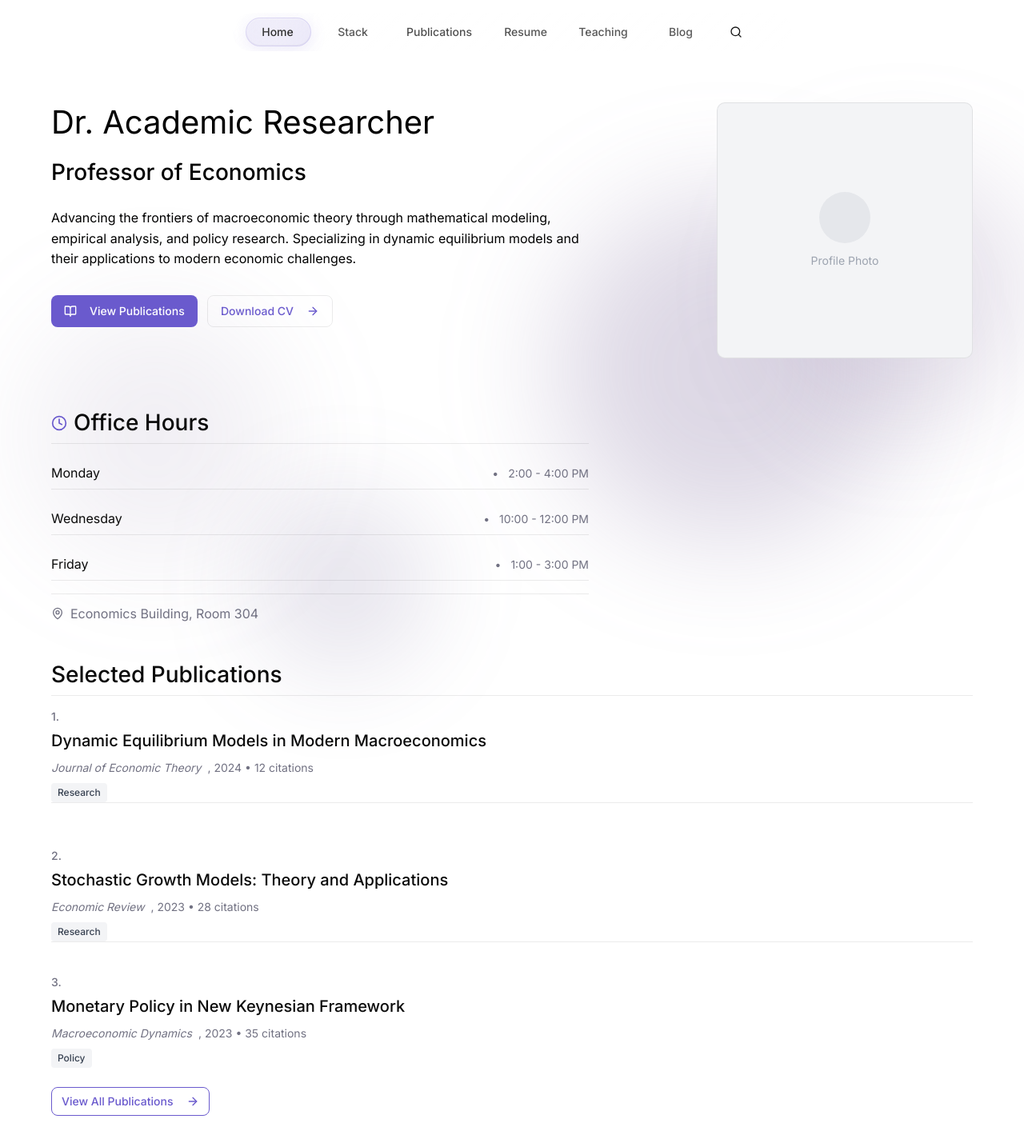
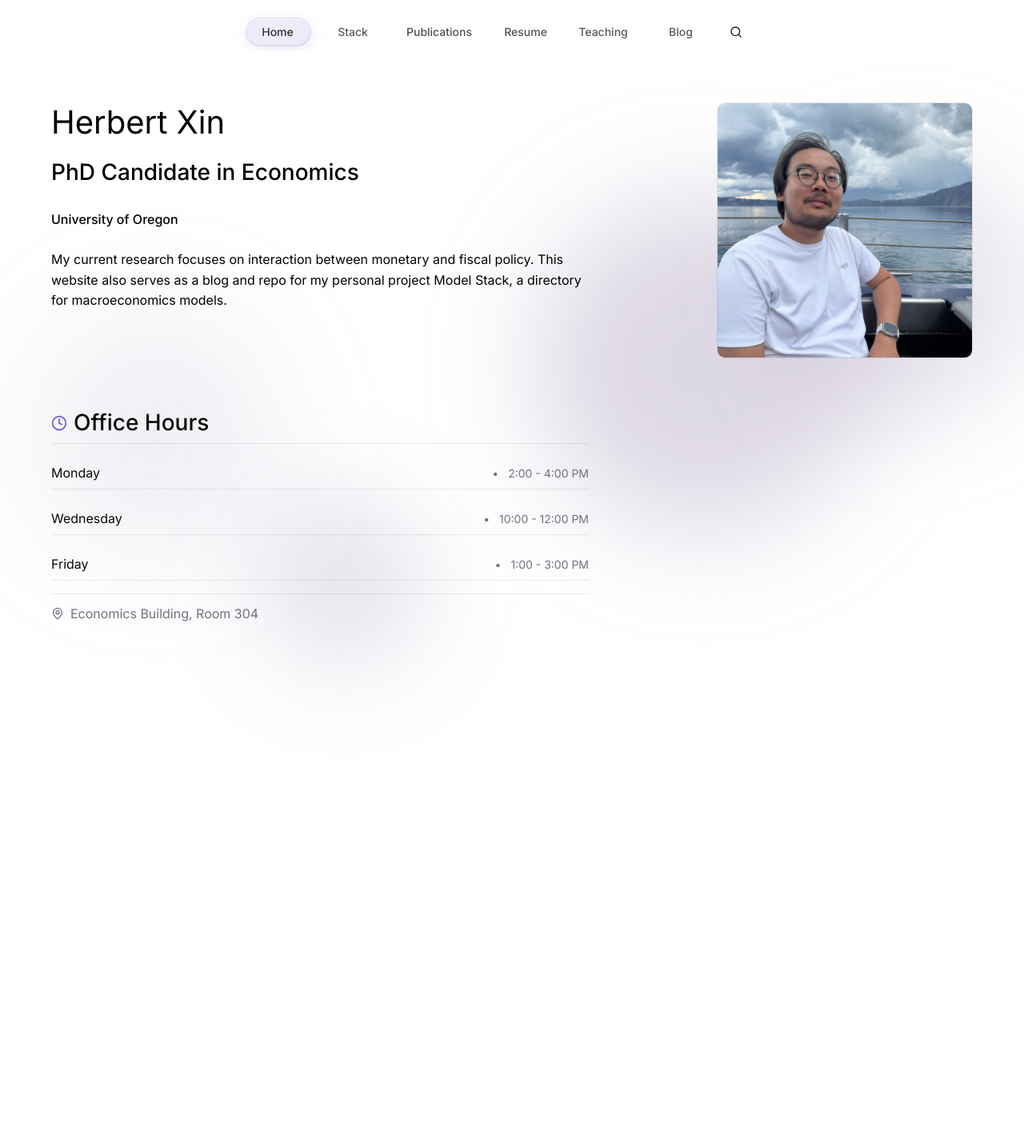
Before and after one commit to herbertwxin/personal_web, a React (Vite) app: page / in a window 1280 px wide. Shown: the top 1434 px of the page at 80% size. After the commit the page ends 928 px from the top, so only its background shows below. Built offline with nearby package versions, Linux system fonts and the light colour scheme.

Commit message:
Update Home Page

```diff
--- a/components/HomePage.tsx
+++ b/components/HomePage.tsx
@@ -1,5 +1,4 @@
 import { motion } from 'framer-motion'
-import { Button } from './ui/button'
 import {
   AcademicList,
   AcademicSectionHeader,
@@ -7,10 +6,8 @@ import {
 } from './ui/academic-list'
 
 import {
-  ArrowRight,
   MapPin,
   Clock,
-  BookOpen,
 } from 'lucide-react'
 
 export function HomePage() {
@@ -38,29 +35,7 @@ export function HomePage() {
     },
   }
 
-  const selectedPublications = [
-    {
-      title: 'Dynamic Equilibrium Models in Modern Macroeconomics',
-      journal: 'Journal of Economic Theory',
-      year: '2024',
-      citations: 12,
-      type: 'Research',
-    },
-    {
-      title: 'Stochastic Growth Models: Theory and Applications',
-      journal: 'Economic Review',
-      year: '2023',
-      citations: 28,
-      type: 'Research',
-    },
-    {
-      title: 'Monetary Policy in New Keynesian Framework',
-      journal: 'Macroeconomic Dynamics',
-      year: '2023',
-      citations: 35,
-      type: 'Policy',
-    },
-  ]
+
 
   return (
     <motion.div
@@ -79,7 +54,7 @@ export function HomePage() {
                 className='text-[2.5rem] leading-tight font-normal text-black mb-4'
                 style={{ fontSize: 'var(--academic-font-size-page-title)', fontWeight: 'var(--academic-font-weight-page-title)' }}
               >
-                Dr. Academic Researcher
+                Herbert Xin
               </motion.h1>
 
               <motion.div
@@ -89,47 +64,36 @@ export function HomePage() {
                 animate={{ opacity: 1 }}
                 transition={{ delay: 1 }}
               >
-                Professor of Economics
+                PhD Candidate in Economics
+              </motion.div>
+
+              <motion.div
+                className='text-lg font-medium text-black mb-6'
+                style={{ fontSize: 'var(--academic-font-size-body)' }}
+              >
+                University of Oregon
               </motion.div>
 
               <motion.p
                 className='text-lg text-black max-w-2xl mb-8 leading-relaxed'
                 style={{ fontSize: 'var(--academic-font-size-body)', lineHeight: 'var(--academic-line-height-relaxed)' }}
               >
-                Advancing the frontiers of macroeconomic theory through
-                mathematical modeling, empirical analysis, and policy research.
-                Specializing in dynamic equilibrium models and their
-                applications to modern economic challenges.
+                My current research focuses on interaction between monetary and fiscal policy.
+                This website also serves as a blog and repo for my personal project Model Stack,
+                a directory for macroeconomics models.
               </motion.p>
 
-              <motion.div className='flex flex-col sm:flex-row gap-3'>
-                <Button
-                  size='lg'
-                  className='bg-[var(--academic-text-accent)] hover:bg-[#5a4fcf] text-white border-0'
-                >
-                  <BookOpen className='w-4 h-4 mr-2' />
-                  View Publications
-                </Button>
-                <Button
-                  variant='outline'
-                  size='lg'
-                  className='border-[var(--academic-border-subtle)] text-[var(--academic-text-accent)] hover:bg-[var(--academic-background-subtle)]'
-                >
-                  Download CV
-                  <ArrowRight className='w-4 h-4 ml-2' />
-                </Button>
-              </motion.div>
+
             </div>
 
             {/* Profile Image - Right Side */}
             <div className='lg:w-80 flex-shrink-0'>
               <div className='relative'>
-                <div className='w-72 h-72 lg:w-80 lg:h-80 rounded-lg bg-gray-100 flex items-center justify-center border border-[var(--academic-border-subtle)]'>
-                  <div className='text-gray-400 text-center'>
-                    <div className='w-16 h-16 mx-auto mb-3 bg-gray-200 rounded-full'></div>
-                    <p className='text-sm'>Profile Photo</p>
-                  </div>
-                </div>
+                <img
+                  src='/downloadable/profile.jpeg'
+                  alt='Herbert Xin'
+                  className='w-72 h-72 lg:w-80 lg:h-80 rounded-lg object-cover border border-[var(--academic-border-subtle)]'
+                />
               </div>
             </div>
           </div>
@@ -174,61 +138,7 @@ export function HomePage() {
           </div>
         </motion.div>
 
-        {/* Selected Publications Section */}
-        <motion.div variants={itemVariants} className='mt-12'>
-          <AcademicSectionHeader
-            level={2}
-            className='mb-6'
-            style={{ fontSize: 'var(--academic-font-size-section-header)', fontWeight: 'var(--academic-font-weight-section-header)' }}
-          >
-            Selected Publications
-          </AcademicSectionHeader>
 
-          <AcademicList className='space-y-6'>
-            {selectedPublications.map((pub, index) => (
-              <motion.div
-                key={index}
-                className='academic-list-item flex gap-3'
-                whileHover={{ x: 2 }}
-              >
-                <div className='flex-shrink-0 w-6 text-[var(--academic-text-secondary)] text-sm font-medium'>
-                  {index + 1}.
-                </div>
-
-                <div className='flex-1 space-y-2'>
-                  <h3
-                    className='text-[var(--academic-text-primary)] leading-tight'
-                    style={{ fontSize: 'var(--academic-font-size-entry-title)', fontWeight: 'var(--academic-font-weight-entry-title)' }}
-                  >
-                    {pub.title}
-                  </h3>
-
-                  <div className='text-[var(--academic-text-secondary)]'>
-                    <AcademicInlineMetadata>
-                      <em>{pub.journal}</em>, {pub.year} • {pub.citations} citations
-                    </AcademicInlineMetadata>
-                  </div>
-
-                  <div className='flex items-center'>
-                    <span className='inline-block px-2 py-1 bg-gray-100 text-gray-700 text-xs rounded font-medium'>
-                      {pub.type}
-                    </span>
-                  </div>
-                </div>
-              </motion.div>
-            ))}
-          </AcademicList>
-
-          <div className='mt-6'>
-            <Button
-              variant='outline'
-              className='border-[var(--academic-text-accent)] text-[var(--academic-text-accent)] hover:bg-[var(--academic-background-subtle)]'
-            >
-              View All Publications
-              <ArrowRight className='w-4 h-4 ml-2' />
-            </Button>
-          </div>
-        </motion.div>
       </div>
     </motion.div>
   )
```
Also changed, not shown: 2 other files (tests, documents, lock files or other folders).
